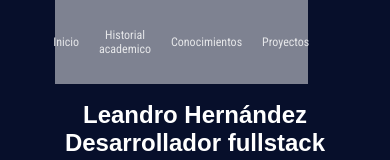
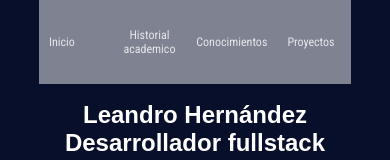
Before and after one commit to LeandroHernandezSr/PortfolioWeb, a website: page index.html in a window 390 px wide. Shown: the top 160 px of the page. Drawn offline with nearby package versions, Linux system fonts and the light colour scheme; a web font is replaced by a local one.

Commit message:
Casi se finaliza

```diff
--- a/css/styles.css
+++ b/css/styles.css
@@ -425,9 +425,10 @@ p {
     header {
         position: absolute;
         top: 0;
-        right: 14%;
-        left: 14%;
-        width: 30vh;
+        left: 50%;
+        transform: translateX(-50%);
+        width: 80%;
+        max-width: 400px;
         background-color: rgba(255, 255, 255, 0.539);
         display: flex;
         justify-content: center;
@@ -443,8 +444,7 @@ p {
         flex-direction: row;
         justify-content: center;
         align-items: center;
-        width: 20rem;
+        width: 100%;
         height: 100%;
     }
-
 }
```
